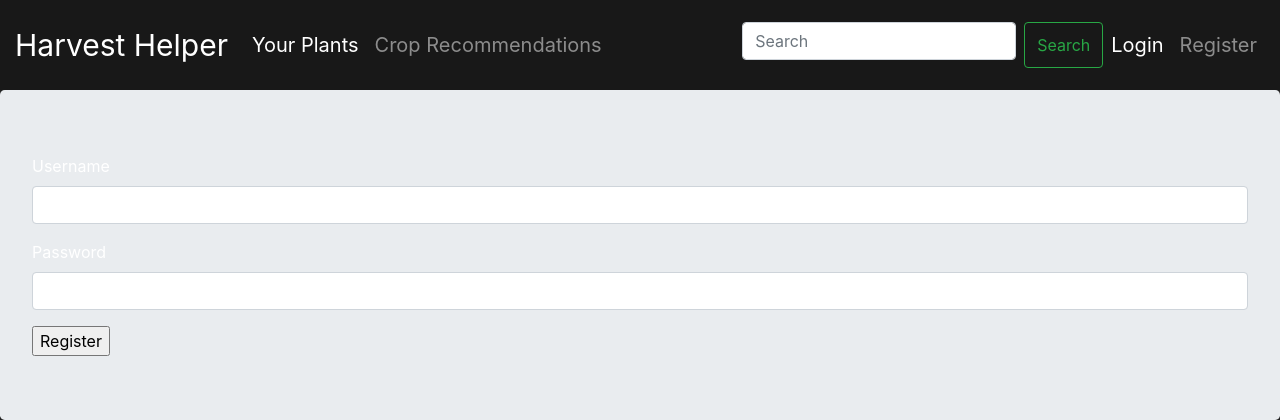
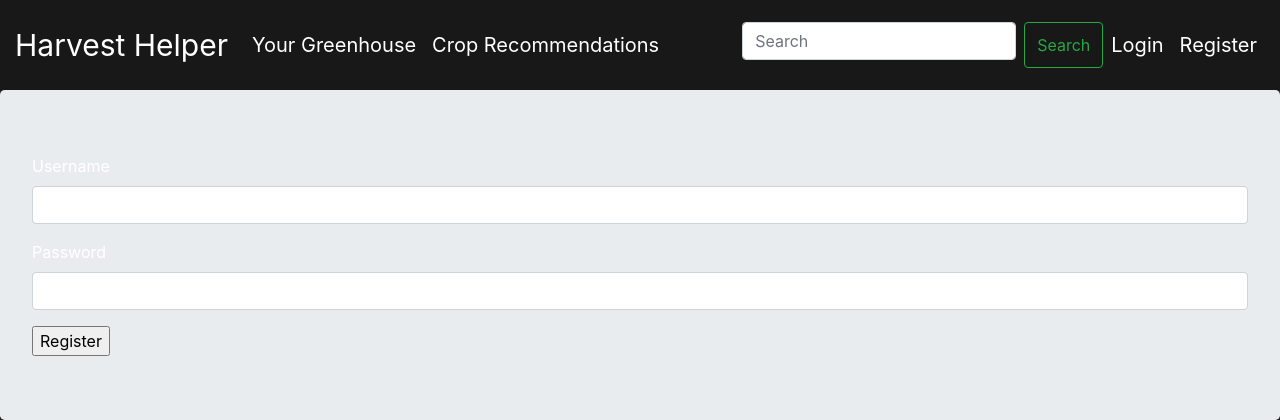
Before and after one commit to juicetanz/hackathon2024, a Flask app: page /register in a window 1280 px wide. Shown: the top 420 px of the page. Run offline with Flask 3, Linux system fonts and the light colour scheme; parts of the project's set-up code (start-up, migrations or seed data) failed here and were passed over.

Commit message:
fix stuff

```diff
--- a/flaskr/__init__.py
+++ b/flaskr/__init__.py
@@ -37,11 +37,13 @@ def create_app(test_config=None):
     except OSError:
         pass
 
-    from .db import open_db, create_user, check_user_pass, create_crop, set_current_user, get_crops
+    from .db import open_db, create_user, check_user_pass, create_crop, set_current_user, get_crops, logged_in
     open_db("data.json")
 
     @app.route('/')
     def index():
+        if not logged_in():
+            return redirect('/login')
         return render_template('index.html')
 
     @app.route('/newcrop', methods=['POST'])
--- a/flaskr/db.py
+++ b/flaskr/db.py
@@ -28,6 +28,9 @@ def create_user(username, password):
     except: pass
 
     _save_json()
+
+def logged_in():
+    return currentuser == ""
 
 def set_current_user(name):
     global currentuser
--- a/flaskr/templates/nav.html
+++ b/flaskr/templates/nav.html
@@ -6,9 +6,9 @@
     <div class="collapse navbar-collapse" id="navbarSupportedContent">
       <ul class="navbar-nav mr-auto">
         <li class="nav-item active">
-          <a class="nav-link" href="/">Your Plants</a>
+          <a class="nav-link" href="/">Your Greenhouse</a>
         </li>
-        <li class="nav-item">
+        <li class="nav-item active">
           <a class="nav-link" href="prediction">Crop Recommendations</a>
         </li>
       </ul>
@@ -22,10 +22,10 @@
           </li>
         {% else %}
           <li class="nav-item active">
-            <a class="nav-link" href="/login">Login<span class="sr-only">(current)</span></a>
+            <a class="nav-link" href="/login">Login</a>
           </li>
-          <li class="nav-item">
-            <a class="nav-link" href="/register">Register<span class="sr-only">(current)</span></a>
+          <li class="nav-item active">
+            <a class="nav-link" href="/register">Register</a>
           </li>
         {% endif %}
       </ul>
```
